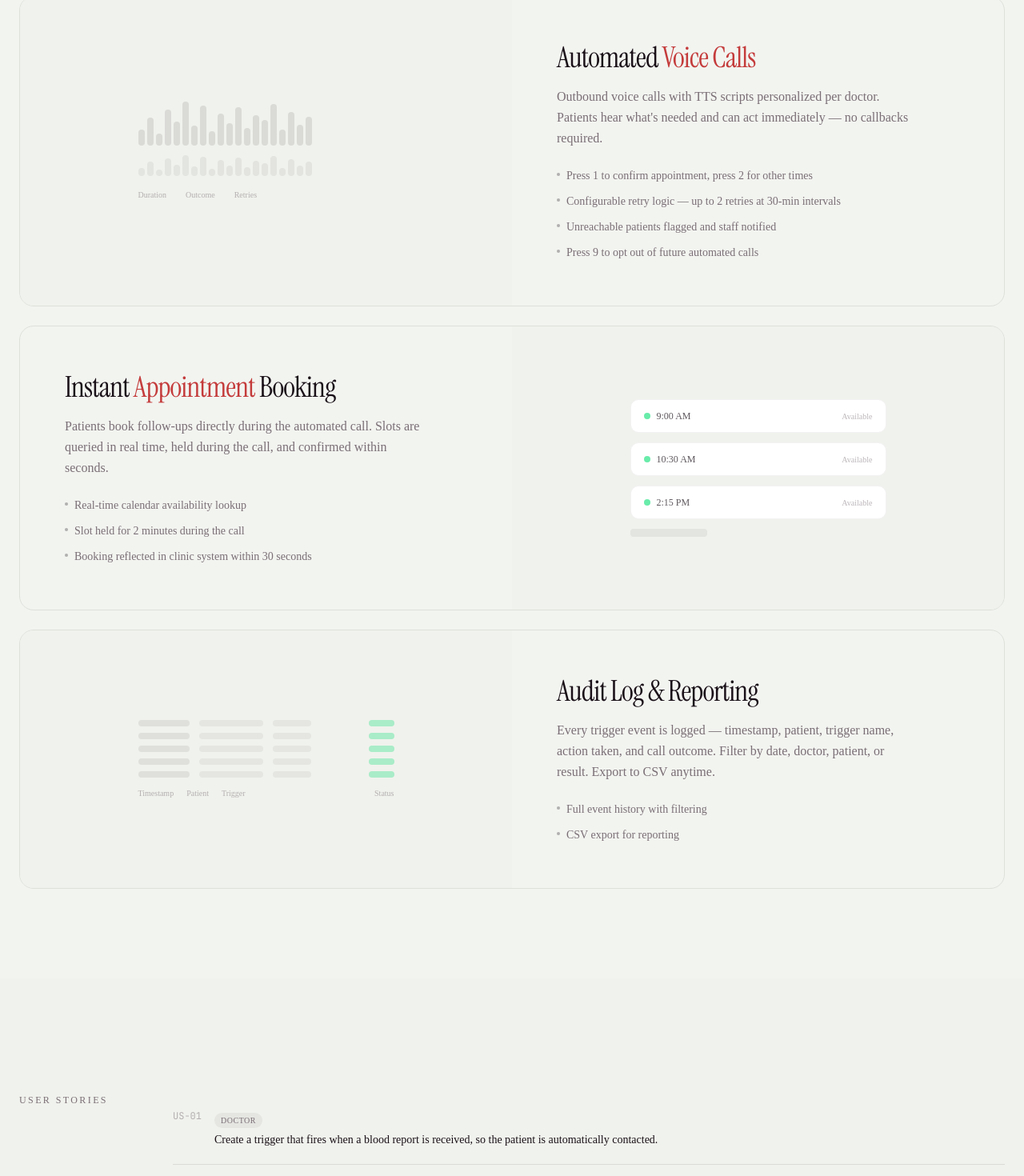
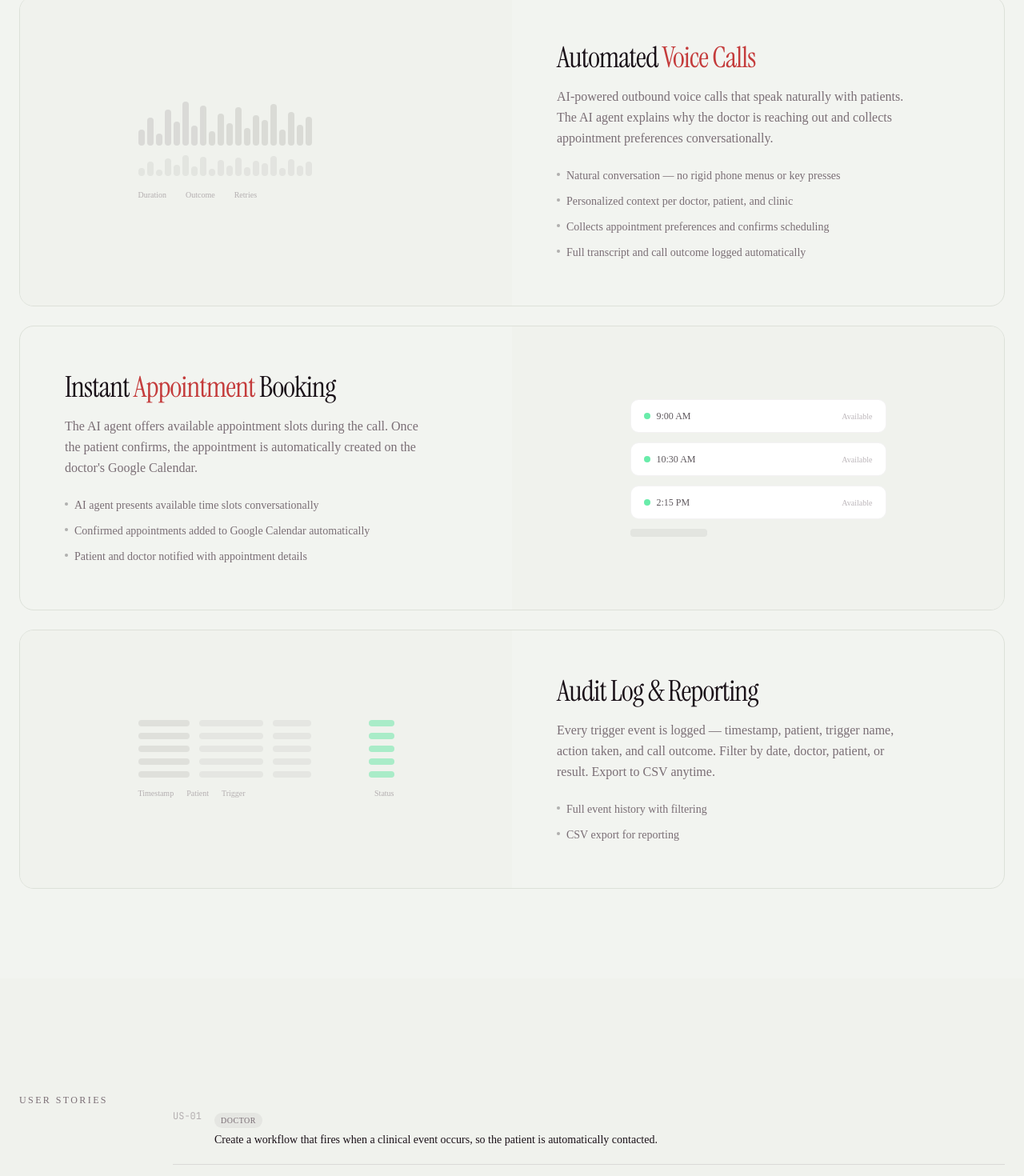
Before and after one commit to Rahbir1518/Clarus, a Next.js app in the folder frontend/: page /features in a window 1280 px wide. Shown: the part 1274-2744 px from the top of the page at 80% size. Built offline with nearby package versions, Linux system fonts and the light colour scheme; no server answers.

Commit message:
polished Landing Descriptions

```diff
--- a/frontend/app/(marketing)/features/page.tsx
+++ b/frontend/app/(marketing)/features/page.tsx
@@ -6,13 +6,13 @@ const userStories = [
     id: "US-01",
     persona: "Doctor",
     story:
-      "Create a trigger that fires when a blood report is received, so the patient is automatically contacted.",
+      "Create a workflow that fires when a clinical event occurs, so the patient is automatically contacted.",
   },
   {
     id: "US-02",
     persona: "Doctor",
     story:
-      "Configure which report types activate the trigger — all results, abnormal only, or custom filters.",
+      "Configure which events activate the workflow — lab results, missed appointments, expiring prescriptions, or custom filters.",
   },
   {
     id: "US-03",
@@ -24,19 +24,19 @@ const userStories = [
     id: "US-04",
     persona: "Admin",
     story:
-      "Pause or deactivate a trigger at any time to manage the system during unusual circumstances.",
+      "Pause or deactivate a workflow at any time to manage the system during unusual circumstances.",
   },
   {
     id: "US-05",
     persona: "Patient",
     story:
-      "Receive a call explaining that my blood report is ready and that my doctor recommends a follow-up.",
+      "Receive a call from an AI agent explaining why my doctor is reaching out and what the next steps are.",
   },
   {
     id: "US-06",
     persona: "Patient",
     story:
-      "Book an appointment directly on the call, so I don't need to call back separately.",
+      "Schedule an appointment during the call by speaking naturally with the AI agent.",
   },
 ];
 
@@ -44,22 +44,22 @@ const integrations = [
   {
     system: "EMR / Lab System",
     type: "Webhook or HL7 FHIR",
-    detail: "Trigger on DiagnosticReport resource creation",
+    detail: "Trigger workflows on clinical events like lab results or referrals",
   },
   {
-    system: "Telephony Provider",
-    type: "REST API (Twilio)",
-    detail: "Outbound call and IVR DTMF handling",
+    system: "Voice AI (ElevenLabs)",
+    type: "Conversational AI",
+    detail: "AI-powered outbound calls with natural patient conversations",
   },
   {
-    system: "Clinic Calendar",
+    system: "Telephony (Twilio)",
     type: "REST API",
-    detail: "Read available slots, write confirmed bookings",
+    detail: "Outbound call infrastructure and SMS messaging",
   },
   {
-    system: "Notification Service",
-    type: "Internal",
-    detail: "Flag unreachable patients to staff dashboard",
+    system: "Google Calendar",
+    type: "REST API",
+    detail: "Automatic appointment creation on the doctor's calendar",
   },
 ];
 
@@ -74,11 +74,11 @@ export default function FeaturesPage() {
           </p>
           <h1 className="mt-6 max-w-4xl font-serif text-5xl leading-tight tracking-tight md:text-7xl">
             Everything you need to{" "}
-            <span className="text-sage-400">automate</span> clinical follow-ups.
+            <span className="text-sage-400">automate</span> clinical workflows.
           </h1>
           <div className="mt-10 h-px w-full max-w-md bg-border" />
           <p className="mt-8 max-w-lg text-base leading-relaxed text-muted-foreground">
-            Blood report received. Patient called. Appointment booked. All
+            Clinical event triggered. Patient called. Appointment booked. All
             within 60 seconds — without your staff doing a thing.
           </p>
         </div>
@@ -100,7 +100,7 @@ export default function FeaturesPage() {
               <ul className="mt-6 space-y-3 text-sm text-muted-foreground">
                 <li className="flex items-start gap-2">
                   <span className="mt-1.5 h-1 w-1 shrink-0 rounded-full bg-foreground/30" />
-                  Support for blood/lab report received events
+                  Support for lab results, appointments, prescriptions, and more
                 </li>
                 <li className="flex items-start gap-2">
                   <span className="mt-1.5 h-1 w-1 shrink-0 rounded-full bg-foreground/30" />
@@ -183,26 +183,26 @@ export default function FeaturesPage() {
                 Automated <span className="text-primary">Voice Calls</span>
               </h3>
               <p className="mt-4 max-w-md text-base leading-relaxed text-muted-foreground">
-                Outbound voice calls with TTS scripts personalized per doctor.
-                Patients hear what&apos;s needed and can act immediately — no
-                callbacks required.
+                AI-powered outbound voice calls that speak naturally with
+                patients. The AI agent explains why the doctor is reaching out
+                and collects appointment preferences conversationally.
               </p>
               <ul className="mt-6 space-y-3 text-sm text-muted-foreground">
                 <li className="flex items-start gap-2">
                   <span className="mt-1.5 h-1 w-1 shrink-0 rounded-full bg-foreground/30" />
-                  Press 1 to confirm appointment, press 2 for other times
+                  Natural conversation — no rigid phone menus or key presses
                 </li>
                 <li className="flex items-start gap-2">
                   <span className="mt-1.5 h-1 w-1 shrink-0 rounded-full bg-foreground/30" />
-                  Configurable retry logic — up to 2 retries at 30-min intervals
+                  Personalized context per doctor, patient, and clinic
                 </li>
                 <li className="flex items-start gap-2">
                   <span className="mt-1.5 h-1 w-1 shrink-0 rounded-full bg-foreground/30" />
-                  Unreachable patients flagged and staff notified
+                  Collects appointment preferences and confirms scheduling
                 </li>
                 <li className="flex items-start gap-2">
                   <span className="mt-1.5 h-1 w-1 shrink-0 rounded-full bg-foreground/30" />
-                  Press 9 to opt out of future automated calls
+                  Full transcript and call outcome logged automatically
                 </li>
               </ul>
             </div>
@@ -215,22 +215,22 @@ export default function FeaturesPage() {
                 Instant <span className="text-primary">Appointment</span> Booking
               </h3>
               <p className="mt-4 max-w-md text-base leading-relaxed text-muted-foreground">
-                Patients book follow-ups directly during the automated call.
-                Slots are queried in real time, held during the call, and
-                confirmed within seconds.
+                The AI agent offers available appointment slots during the call.
+                Once the patient confirms, the appointment is automatically
+                created on the doctor&apos;s Google Calendar.
               </p>
               <ul className="mt-6 space-y-3 text-sm text-muted-foreground">
                 <li className="flex items-start gap-2">
                   <span className="mt-1.5 h-1 w-1 shrink-0 rounded-full bg-foreground/30" />
-                  Real-time calendar availability lookup
+                  AI agent presents available time slots conversationally
                 </li>
                 <li className="flex items-start gap-2">
                   <span className="mt-1.5 h-1 w-1 shrink-0 rounded-full bg-foreground/30" />
-                  Slot held for 2 minutes during the call
+                  Confirmed appointments added to Google Calendar automatically
                 </li>
                 <li className="flex items-start gap-2">
                   <span className="mt-1.5 h-1 w-1 shrink-0 rounded-full bg-foreground/30" />
-                  Booking reflected in clinic system within 30 seconds
+                  Patient and doctor notified with appointment details
                 </li>
               </ul>
             </div>
--- a/frontend/app/layout.tsx
+++ b/frontend/app/layout.tsx
@@ -22,7 +22,7 @@ const jetbrainsMono = JetBrains_Mono({
 export const metadata: Metadata = {
   title: "Clarus — Intelligent Clinical Workflow Automation",
   description:
-    "Automate patient follow-up workflows with event-driven triggers. When a lab report arrives, Clarus contacts patients and books appointments automatically.",
+    "Automate clinical workflows with event-driven triggers. When a clinical event occurs, Clarus contacts patients, books appointments, and coordinates follow-ups automatically.",
 };
 
 export default function RootLayout({
--- a/frontend/components/marketing/features-section.tsx
+++ b/frontend/components/marketing/features-section.tsx
@@ -9,9 +9,9 @@ export function FeaturesSection() {
               Smart Triggers
             </h3>
             <p className="mt-4 max-w-md text-base leading-relaxed text-muted-foreground">
-              Configure event-driven automations tied to lab reports. Set
-              conditions — all results, abnormal only, or custom filters —
-              scoped per doctor or clinic-wide.
+              Configure event-driven automations tied to clinical events — lab
+              results, missed appointments, expiring prescriptions, and more.
+              Set conditions and filters scoped per doctor or clinic-wide.
             </p>
           </div>
           <div className="flex items-center justify-end">
@@ -68,21 +68,22 @@ export function FeaturesSection() {
               Automated Calls
             </h3>
             <p className="mt-4 max-w-md text-base leading-relaxed text-muted-foreground">
-              Outbound voice calls with TTS scripts personalized to each doctor.
-              Patients understand what&apos;s needed and can act on the spot.
+              AI-powered voice calls that speak naturally with patients.
+              The agent explains why the doctor is reaching out and schedules
+              appointments conversationally.
             </p>
             <ul className="mt-6 space-y-3 text-sm text-muted-foreground">
               <li className="flex items-start gap-2">
                 <span className="mt-1.5 h-1 w-1 shrink-0 rounded-full bg-foreground/30" />
-                Personalized scripts per doctor and clinic
+                Natural conversation — no rigid phone menus
               </li>
               <li className="flex items-start gap-2">
                 <span className="mt-1.5 h-1 w-1 shrink-0 rounded-full bg-foreground/30" />
-                Configurable retry logic with 30-min intervals
+                Personalized context per doctor and patient
               </li>
               <li className="flex items-start gap-2">
                 <span className="mt-1.5 h-1 w-1 shrink-0 rounded-full bg-foreground/30" />
-                Press 1 to book, press 2 for options, press 9 to opt out
+                Appointments booked directly to Google Calendar
               </li>
             </ul>
           </div>
--- a/frontend/components/marketing/stats-section.tsx
+++ b/frontend/components/marketing/stats-section.tsx
@@ -24,7 +24,7 @@ export function StatsSection() {
               &lt; 5 min
             </p>
             <h2 className="mt-4 font-serif text-3xl tracking-tight md:text-4xl">
-              From report received to patient contacted
+              From trigger fired to patient contacted
             </h2>
             <p className="mt-3 max-w-md text-muted-foreground">
               The industry average is 2–4 hours. Most clinics using Clarus see
```
Also changed, not shown: frontend/app/(marketing)/about/page.tsx (+17 -14 lines), frontend/components/marketing/hero.tsx (+7 -6 lines), frontend/components/marketing/how-it-works.tsx (+5 -4 lines), 1 other file (tests, documents, lock files or other folders).
